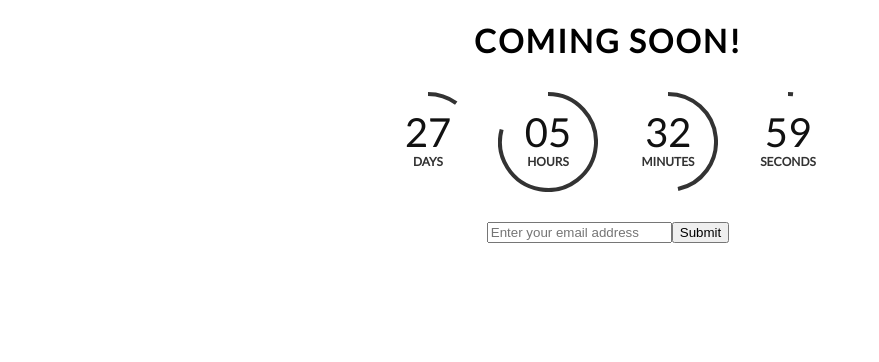
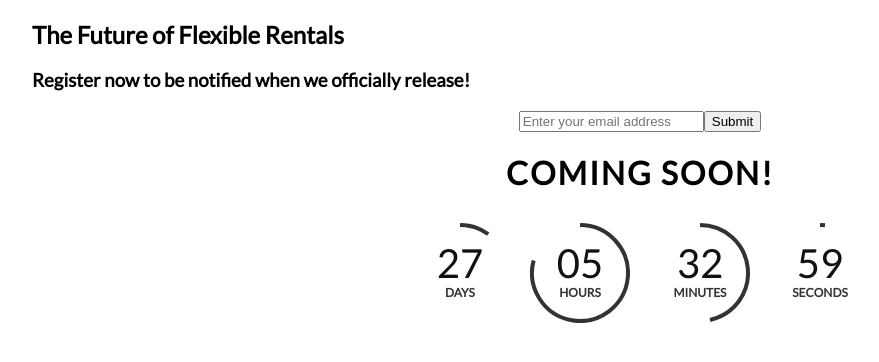
Before and after one commit to staynomad/coming-soon, a React (Create React App) app in the folder client/: page / in a window 1280 px wide. Shown: the top 362 px of the page, without its empty margins (32-911 px from the left). Built offline with nearby package versions, Linux system fonts and the light colour scheme.

Commit message:
main header

```diff
--- a/client/src/App.js
+++ b/client/src/App.js
@@ -1,13 +1,17 @@
 import React from 'react'
 import Countdown from './components/countdown/countdown'
 import Email from './components/email/email'
+import './main.css'
 
 const App = function () {
 	return (
     <div>
-		<Countdown timeTillDate="12 25 2020, 12:00 am" timeFormat="MM DD YYYY, h:mm a" />
-		<br />
-		<Email />
+		<div className='container1'>
+			<h2 className='center'> The Future of Flexible Rentals </h2>
+			<h3 className='center'> Register now to be notified when we officially release! </h3>
+			<Email />
+			<Countdown timeTillDate="12 25 2020, 12:00 am" timeFormat="MM DD YYYY, h:mm a" />
+		</div>
 	</div>
 	);
 };
--- /dev/null
+++ b/client/src/main.css
@@ -0,0 +1,10 @@
+.container1 {
+    margin-left: 5%;
+}
+
+.center: {
+    display: flex;
+    align-items: center;
+    justify-content: center;
+    flex-wrap: wrap;
+}
```
